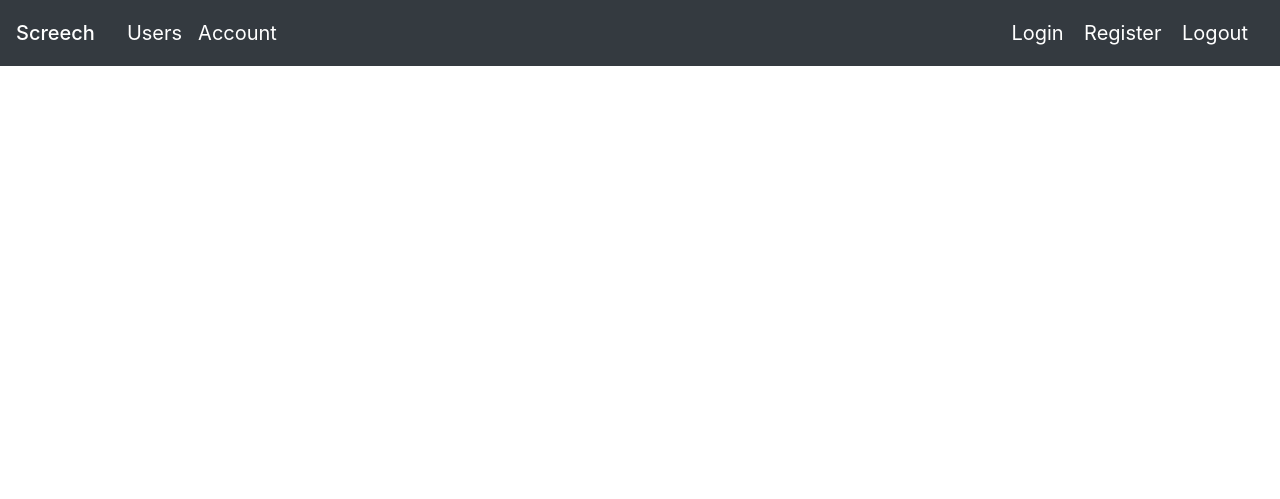
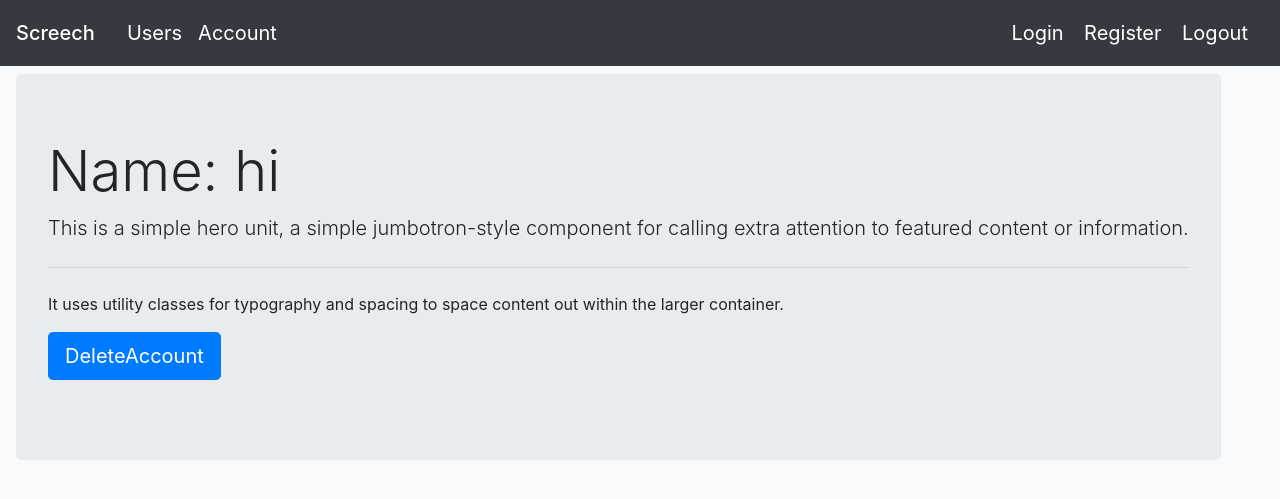
Before and after one commit to LDAdug/ProjectPro1, a Flask app: page /account in a window 1280 px wide. Shown: the top 499 px of the page. Run offline with Flask 2, Linux system fonts and the light colour scheme; a user stored in the database is signed in.

Commit message:
Added Starting Template for account page

```diff
--- a/app/routes.py
+++ b/app/routes.py
@@ -82,4 +82,8 @@ def account():
     # If user is not logged in request user to log in
     if current_user.is_authenticated is False:
         flash('Account cannot be accessed because User is not logged in')
-    return render_template("profile.html")
+        return redirect('/')
+    # Display profile info
+    user = current_user
+
+    return render_template("profile.html", user=user)
--- a/app/templates/profile.html
+++ b/app/templates/profile.html
@@ -2,6 +2,16 @@
 
 {% block mycontent %}
 
-
+<nav class="navbar navbar-expand-lg navbar-light bg-light">
+    <div class="jumbotron">
+        <h1 class="display-4">Name: {{ user.username }}</h1>
+        <p class="lead">This is a simple hero unit, a simple jumbotron-style component for calling extra attention to featured content or information.</p>
+        <hr class="my-4">
+        <p>It uses utility classes for typography and spacing to space content out within the larger container.</p>
+        <p class="lead">
+          <a class="btn btn-primary btn-lg" href="#" role="button">DeleteAccount</a>
+        </p>
+    </div>
+</nav>
 
 {% endblock %}
```
